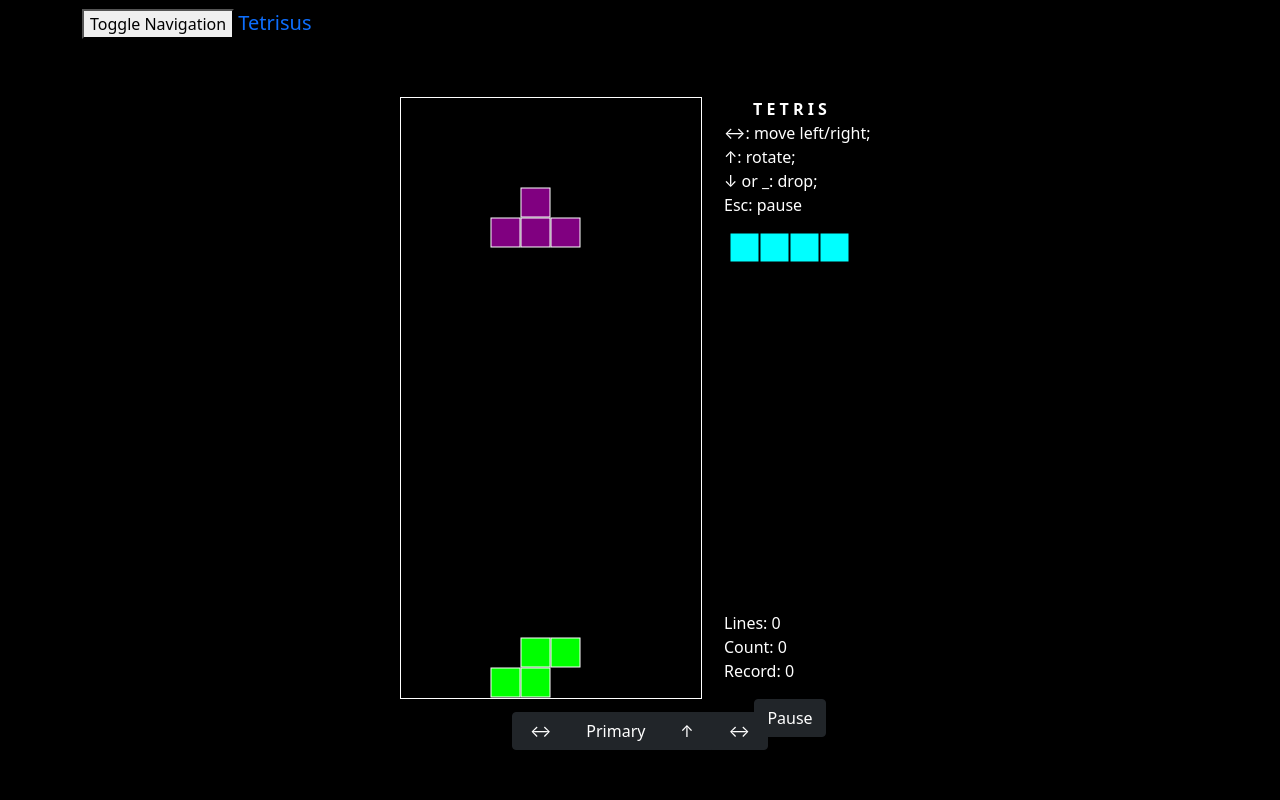
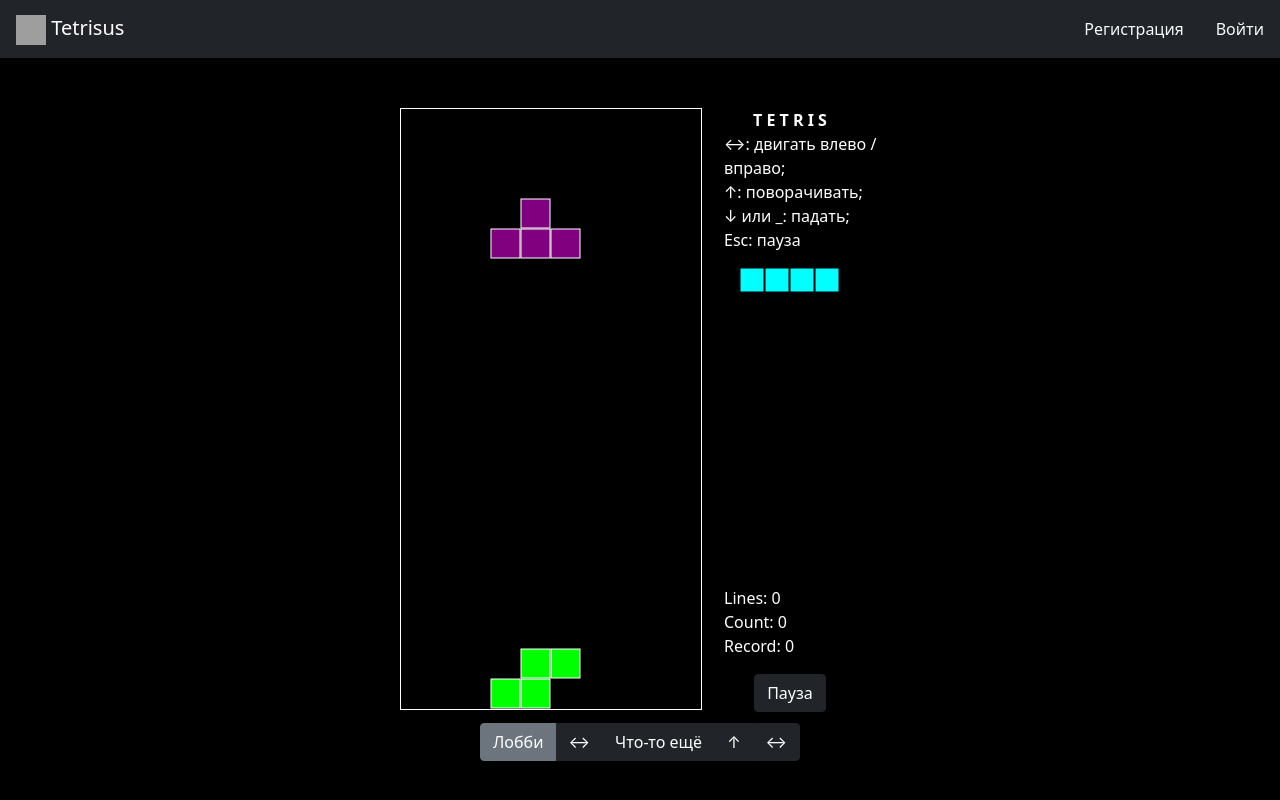
Before and after one commit to AndreyProgramming/Tetris-With-Lobby, a Python web app: template static/views/tetris.html in a window 1280 px wide. Run offline with Jinja, Linux system fonts and the light colour scheme; the template is opened without the code that fills it, so the values that code supplies are empty; grey boxes are pictures that could not be loaded.

Commit message:
#17 : добавил детали
- хедер для новой версии бутстрапа
- изменения в игровом поле
- добавлены кнопки (почти рабочие)

```diff
--- a/static/styles/terisstyle.css
+++ b/static/styles/terisstyle.css
@@ -35,9 +35,9 @@ body {
 }
 
 .mobile-buttons {
-    margin-left: 40vw;
+    margin-left: 37.5vw;
     margin-top: 15px;
-    width: 20vw;
+    width: 25vw;
     display: flex;
     justify-content: center;
 }
--- a/static/views/tetris.html
+++ b/static/views/tetris.html
@@ -9,50 +9,43 @@
 </head>
 
 <body>
-    <nav class="navbar navbar-default navbar-static-top">
-        <div class="container">
-            <div class="navbar-header">
-                <button type="button" class="navbar-toggle collapsed" data-toggle="collapse"
-                    data-target="#app-navbar-collapse">
-                    <span class="sr-only">Toggle Navigation</span>
-                    <span class="icon-bar"></span>
-                    <span class="icon-bar"></span>
-                    <span class="icon-bar"></span>
-                </button>
-                <a class="navbar-brand" href="">
-                    Tetrisus
-                </a>
-            </div>
-            <div class="collapse navbar-collapse" id="app-navbar-collapse">
-                <ul class="nav navbar-nav navbar-right">
-                    <li><a href="">Войти</a></li>
-                    <li><a href="">Зарегистрироваться</a></li>
-                </ul>
-            </div>
-        </div>
-    </nav>
+    <nav class="navbar navbar-dark bg-dark">
+        <a class="nav-link navbar-brand" href="#">
+            <img src="https://upload.wikimedia.org/wikipedia/commons/thumb/b/b2/Bootstrap_logo.svg/1200px-Bootstrap_logo.svg.png" width="30" height="30" alt="">
+            Tetrisus
+        </a>
+        <ul class="nav justify-content-end">
+            <li class="nav-item">
+              <a class="nav-link link-light active" href="#">Регистрация</a>
+            </li>
+            <li class="nav-item">
+              <a class="nav-link link-light" href="#">Войти</a>
+            </li>
+          </ul>
+      </nav>
     <div id="tetris">
         <div id="tetrisleft">
             <canvas id="tetriscanvas" width="300" height="600"></canvas>
         </div>
         <div id="tetrisright">
             <div align="center"><b>T E T R I S</b></div>
-            <p class="info">&harr;: move left/right;
-                <br>&uarr;: rotate;
-                <br>&darr; or _: drop;
-                <br>Esc: pause
+            <p class="info">&harr;: двигать влево / вправо;
+                <br>&uarr;: поворачивать;
+                <br>&darr; или _: падать;
+                <br>Esc: пауза
             </p>
-            <canvas id="figurecanvas1" width="120" height="120"></canvas>
-            <canvas id="figurecanvas2" width="120" height="120"></canvas>
-            <canvas id="figurecanvas3" width="120" height="120"></canvas>
+            <canvas id="figurecanvas1" width="100" height="100"></canvas>
+            <canvas id="figurecanvas2" width="100" height="100"></canvas>
+            <canvas id="figurecanvas3" width="100" height="100"></canvas>
             <p class="info" id="tetriscount"></p>
-            <button type="button" class="btn btn-dark" onclick="pressedKeyDown(27)">Pause</button>
+            <button type="button" class="btn btn-dark" onclick="pressedKeyDown(27)">Пауза</button>
         </div>
         <div class="clear"></div>
     </div>
     <div class="mobile-buttons btn-group ml-auto">
+        <button type="button" class="btn btn-secondary" onclick="pressedKeyDown(39)" id="rightButton">Лобби</button>
         <button type="button" class="btn btn-dark" onclick="pressedKeyDown(37)" id="leftButton">&harr;</button>
-        <button type="button" class="btn btn-dark" id="downButton">Primary</button>
+        <button type="button" class="btn btn-dark" id="downButton">Что-то ещё</button>
         <button type="button" class="btn btn-dark" onclick="pressedKeyDown(38)" id="rotateButton">&uarr;</button>
         <button type="button" class="btn btn-dark" onclick="pressedKeyDown(39)" id="rightButton">&harr;</button>
     </div>
```
